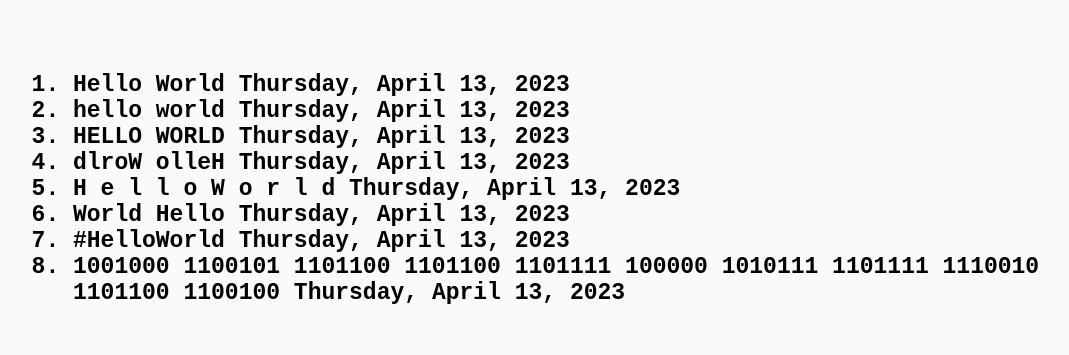
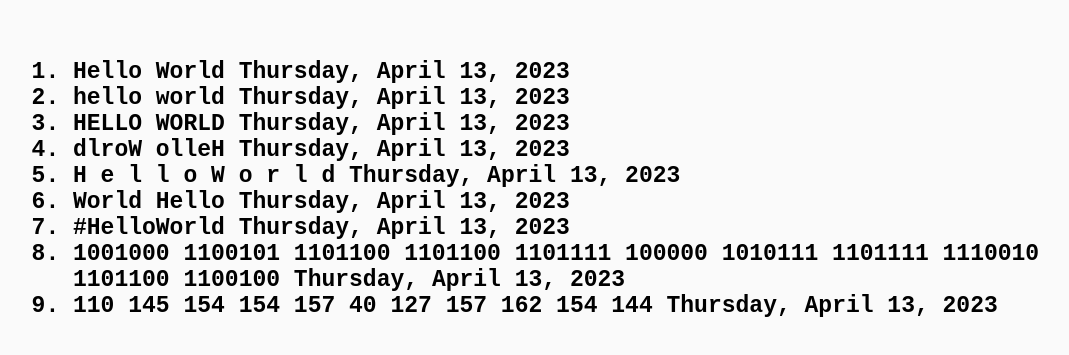
Before and after one commit to heldersonfarias/treino, a React (Create React App) app in the folder Módulo 2/React/introducao-ao-react/: page / in a window 1280 px wide. Shown: the part 211-566 px from the top of the page, without its empty margins (55-1124 px from the left). Built offline with nearby package versions, Linux system fonts and the light colour scheme.

Commit message:
Nono Hello, World

```diff
--- a/Módulo 2/React/introducao-ao-react/src/App.js
+++ b/Módulo 2/React/introducao-ao-react/src/App.js
@@ -13,7 +13,8 @@ function App() {
       words.split('').join(' '),
       words.split(' ').reverse().join(' '),
       '#' + words.split(' ').join(''),
-      toBase(words, 2)
+      toBase(words, 2),
+      toBase(words, 8)
     ]
   }
 
```
